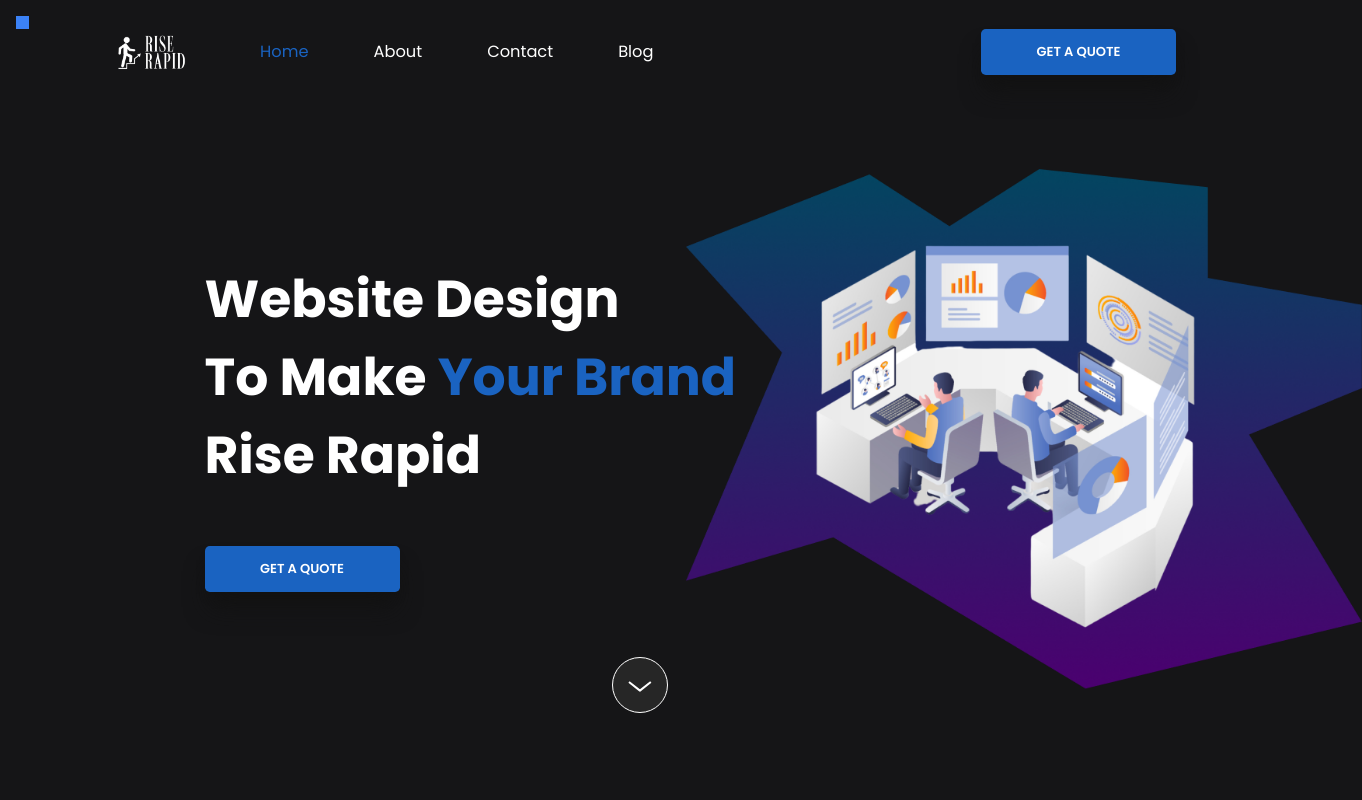
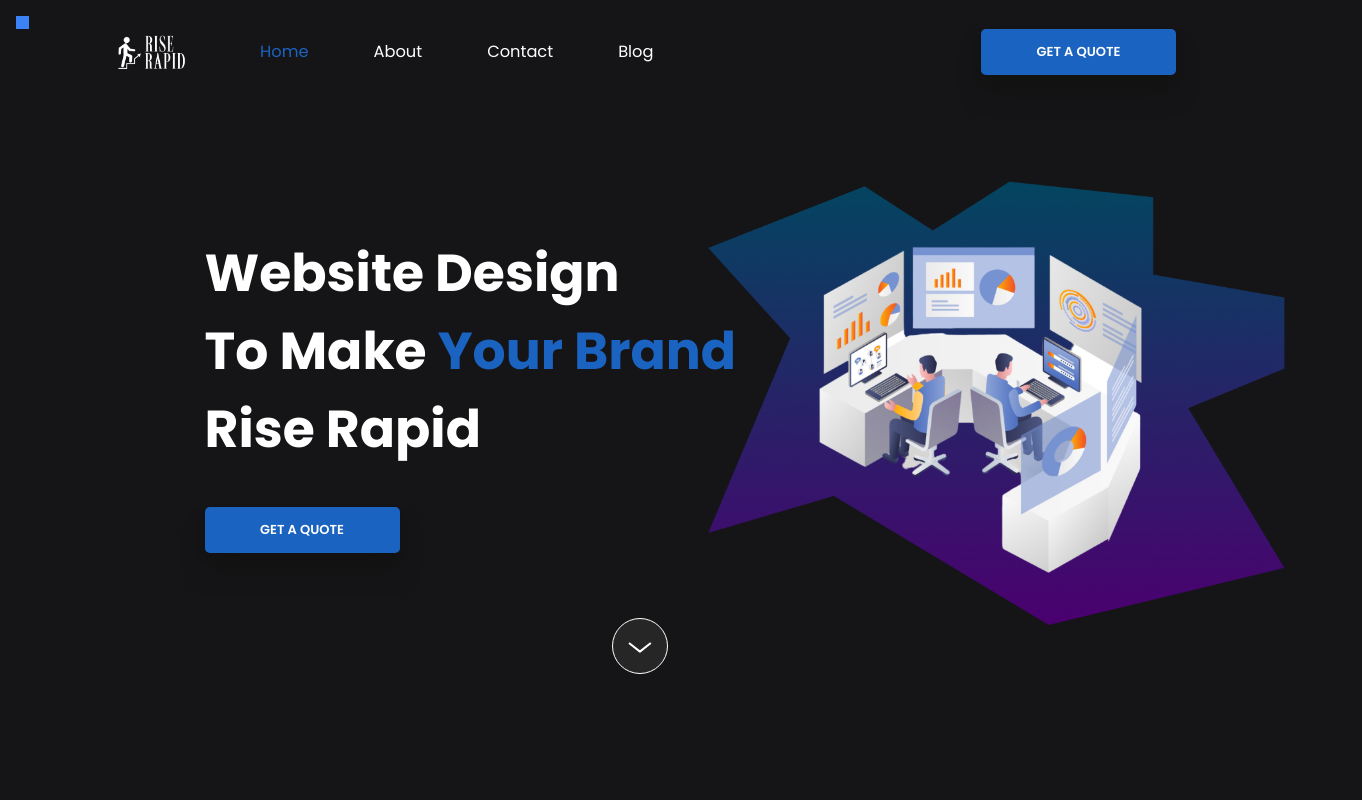
Before and after one commit to stay-ghosting/rise-rapid, a React (Vite) app: page / in a window 1280 px wide. Shown: the top 800 px of the page, 1362 px wide, since content can reach past the window. Built offline with nearby package versions, Linux system fonts and the light colour scheme.

Commit message:
fixed hero section resposiveness

```diff
--- a/src/pages/Home.tsx
+++ b/src/pages/Home.tsx
@@ -77,20 +77,22 @@ const Home = () => {
       <Navbar />
       {/* hero */}
       <ResponsiveSection>
-        <div className='flex flex-row mt-[12rem]'>
-          <div className='mx-auto sm:mx-0'>
-            <h1 className='mb-[4rem] min-w-[41rem]'>
+        <div className=' flex flex-col-reverse gap-y-[6rem] md:flex-row md:flex-wrap pt-[10rem]'>
+          <div className=''>
+            <h1 className='mb-[4rem] inline'>
               Website Design <br />
               To Make <span className='text-cta'>Your Brand</span> <br />
               Rise Rapid
             </h1>
-            <CtaButton />
+            <div className="mt-[3rem]">
+              <CtaButton />
+            </div>
           </div>
-          <div className='w-[27.178rem] hidden sm:block'>
-            <img className='scale-[200%] translate-x-[9rem] translate-y-[3rem]' src={image_Hero} alt='hero image' />
+          <div className='flex-shrink-0 flex-grow basis-[25.5rem] relative'>
+            <img className='md:scale-[170%] top-[3rem] left-[7rem] md:absolute' src={image_Hero} alt='hero image' />
           </div>
         </div>
-        <div className='hidden sm:flex flex-row justify-center mt-[5rem]' onClick={scroll}>
+        <div className='hidden md:flex flex-row justify-center mt-[5rem]' onClick={scroll}>
           <div className='z-10' onMouseEnter={() => setIsScrollButtonHovered(true)} onMouseLeave={() => setIsScrollButtonHovered(false)}>
             <img className='' src={isScrollButtonHovered ? icon_arrow : icon_arrow_dark} />
           </div>
```
